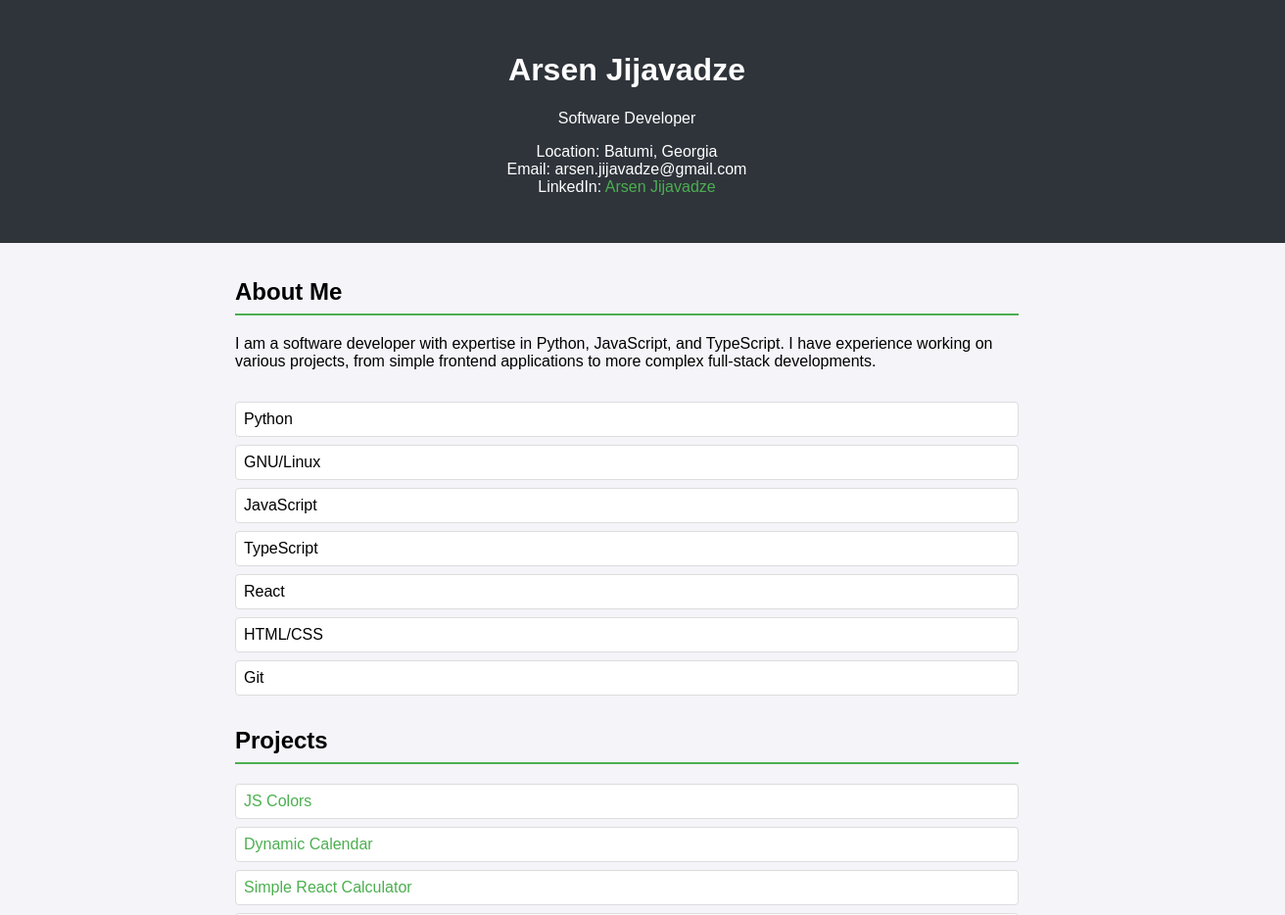
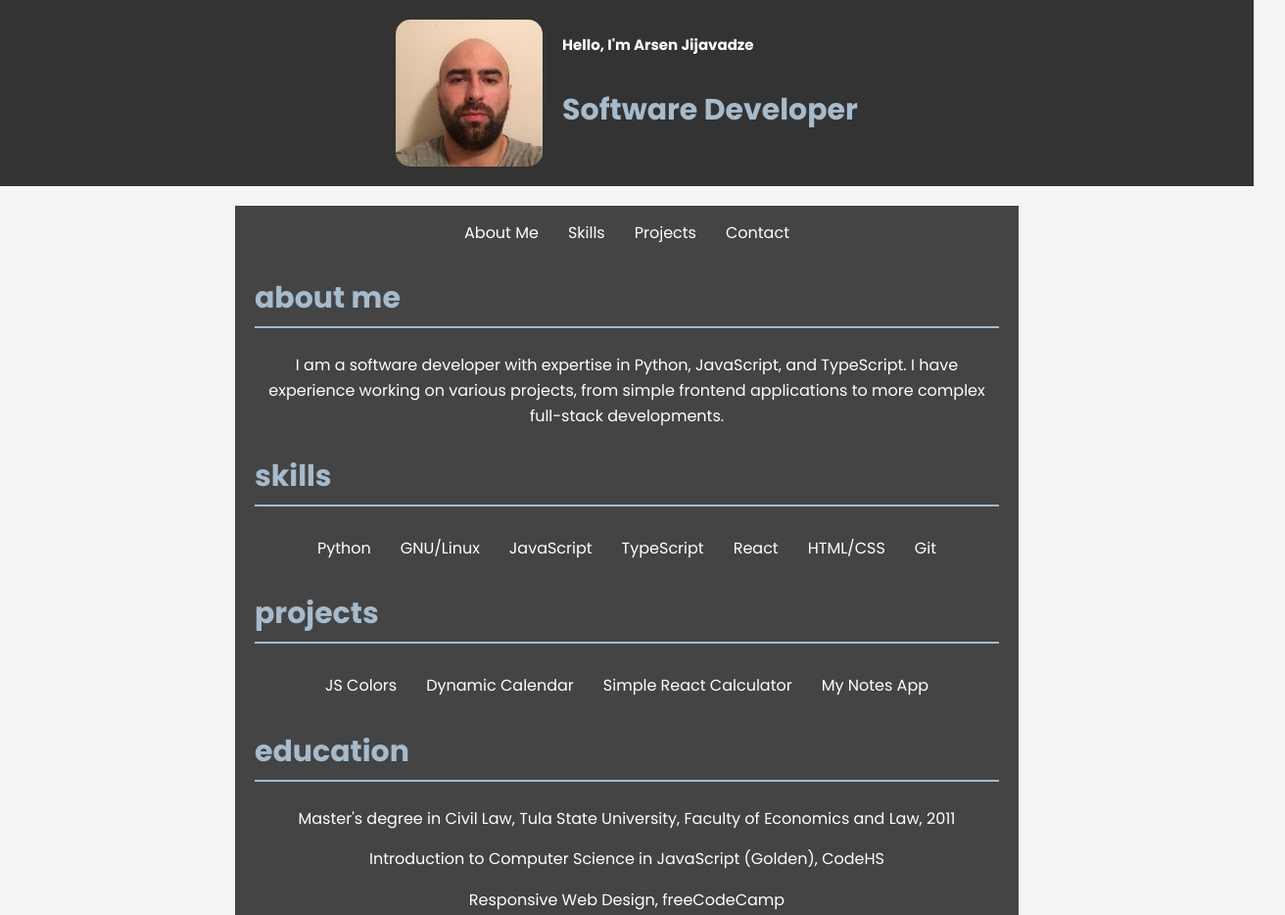
Before and after one commit to arsenjijavadze/rsschool-cv, a plain HTML site: page index.html in a window 1280 px wide. Shown: the top 934 px of the page at 98% size, 1312 px wide, since content can reach past the window. Drawn offline with Linux system fonts and the light colour scheme.

Commit message:
feat: Update content structure and refined CSS styles

```diff
--- a/index.html
+++ b/index.html
@@ -1,32 +1,39 @@
 <!DOCTYPE html>
 <html lang="en">
+
 <head>
   <meta charset="UTF-8">
   <meta name="viewport" content="width=device-width, initial-scale=1">
-  <title>CV</title>
+  <title>CV - Arsen Jijavadze</title>
   <link href="styles.css" rel="stylesheet">
+  <link href="https://fonts.googleapis.com/css2?family=Poppins:wght@300;400;500;700&display=swap" rel="stylesheet">
 </head>
+
 <body>
   <header>
+    <div class="profile">
+      <img src="img/my-photo.jpg" alt="Arsen Jijavadze" class="profile-photo">
       <div>
-      <h1>Arsen Jijavadze</h1>
+        <h1>Hello, I'm Arsen Jijavadze</h1>
         <p>Software Developer</p>
       </div>
-    <div>
-      <p>
-        Location: Batumi, Georgia<br>
-        Email: arsen.jijavadze@gmail.com<br>
-        LinkedIn: <a href="https://www.linkedin.com/">Arsen Jijavadze</a>
-      </p>
     </div>
   </header>
-  <main>
+  <nav class="container">
+    <ul>
+      <li><a href="#about">About Me</a></li>
+      <li><a href="#skills">Skills</a></li>
+      <li><a href="#projects">Projects</a></li>
+      <li><a href="#contact">Contact</a></li>
+    </ul>
+    <main class="container">
       <section id="about">
         <h2>About Me</h2>
         <p>I am a software developer with expertise in Python, JavaScript, and TypeScript. I have experience working on
           various projects, from simple frontend applications to more complex full-stack developments.</p>
       </section>
       <section id="skills">
+        <h2>Skills</h2>
         <ul>
           <li>Python</li>
           <li>GNU/Linux</li>
@@ -46,14 +53,40 @@
           <li><a href="https://github.com/arsenjijavadze/my_notes_app">My Notes App</a></li>
         </ul>
       </section>
+      <section id="education">
+        <h2>Education</h2>
+        <p>Master's degree in Civil Law, Tula State University, Faculty of Economics and Law, 2011</p>
+        <p>Introduction to Computer Science in JavaScript (Golden), CodeHS</p>
+        <p>Responsive Web Design, freeCodeCamp</p>
+      </section>
+      <section id="language">
+        <h2>Language</h2>
+        <p>Georgian - Native</p>
+        <p>English - B1</p>
+        <p>Russian - Fluent</p>
+      </section>
+      <section id="code-example">
+        <h2>Code Example</h2>
+        <pre><code>
+// JavaScript example code
+function descendingOrder(n){
+  return +n.toString().split('').map(elem => +elem).sort((a, b) => b - a).join('');
+}
+      </code></pre>
+      </section>
       <section id="contact">
         <h2>Contact</h2>
         <p>Email: <a href="mailto:arsen.jijavadze@gmail.com">arsen.jijavadze@gmail.com</a></p>
         <p>GitHub: <a href="https://github.com/arsenjijavadze">arsenjijavadze</a></p>
+        <p>LinkedIn: <a href="https://www.linkedin.com/">Arsen Jijavadze</a></p>
       </section>
     </main>
     <footer>
       <p>&copy; 2024 Arsen Jijavadze. All rights reserved.</p>
+      <p><a href="https://github.com/arsenjijavadze">GitHub</a></p>
+      <img src="img/rs-school-logo.svg" alt="Logo RSS" height="70" width="70">
+      <p><a href="https://rolling-scopes-school.github.io/">Rolling Scopes School</a></p>
     </footer>
 </body>
+
 </html>
--- a/styles.css
+++ b/styles.css
@@ -1,67 +1,125 @@
 body {
-    font-family: Arial, sans-serif;
+    font-family: 'Poppins', sans-serif;
+    line-height: 1.6;
     margin: 0;
     padding: 0;
-    box-sizing: border-box;
-    background-color: #f4f4f9;
+    background-color: #f4f4f4;
+    color: #333;
+}
+
+header {
+    background: #333;
+    color: #fff;
+    padding: 20px 0;
+    text-align: center;
+}
+
+header .profile {
     display: flex;
     justify-content: center;
     align-items: center;
-    flex-direction: column;
 }
 
-header, footer {
-    text-align: center;
-    padding: 2rem;
-    background-color: #2F343B;
-    color: white;
-    width: 100%;
+header .profile img {
+    border-radius: 15px;
+    margin-right: 20px;
+    width: 150px;
+    height: 150px;
+    object-fit: cover;
 }
 
-main {
-    padding: 1rem;
-    max-width: 800px;
-    width: 100%;
+header .profile div {
+    text-align: left;
+}
+header .profile div p {
+    font-size: 30px;
+    font-weight: bold;
+    color: #A6BBCC;
+}
+nav.container {
+    background: #444;
+    color: #fff;
+    padding: 10px 0;
+    text-align: center;
 }
 
-section {
-    margin-bottom: 2rem;
+nav.container ul {
+    list-style: none;
+    padding: 0;
+    margin: 0;
+    display: flex;
+    justify-content: center;
 }
 
-h2 {
-    border-bottom: 2px solid #4CAF50;
-    padding-bottom: 0.5rem;
+nav.container ul li {
+    margin: 0 15px;
 }
 
+nav.container ul li a {
+    color: #fff;
+    text-decoration: none;
+}
+
+nav.container ul li a:hover {
+    text-decoration: underline;
+}
+
+.container {
+    max-width: 800px;
+    margin: 20px auto;
+    padding: 0 20px;
+}
+h1 {
+    color: #fff;
+    font-size: 15px;
+}
+h2 {
+    color: #A6BBCC;
+    border-bottom: 2px solid #A6BBCC;
+    padding-bottom: 5px;
+    text-align: justify;
+    text-transform: lowercase;
+    font-weight: bold;
+    font-size: 30px;
+}
+
+
 ul {
-    list-style-type: none;
+    list-style: none;
     padding: 0;
 }
 
-li {
-    background-color: white;
-    margin: 0.5rem 0;
-    padding: 0.5rem;
-    border: 1px solid #ddd;
-    border-radius: 4px;
+ul li {
+    padding: 5px 0;
 }
 
 a {
+    color: #ffffff;
     text-decoration: none;
-    color: #4CAF50;
 }
 
 a:hover {
-    text-decoration: none;
-    color: #C77966;
+    text-decoration: underline;
 }
 
-@media (max-width: 600px) {
-    body {
-        padding: 1rem;
-    }
+footer {
+    background: #333;
+    color: #fff;
+    text-align: center;
+    padding: 10px 0;
+    margin-top: 20px;
+}
 
-    main {
-        padding: 0;
-    }
+footer img {
+    display: block;
+    margin: 0 auto;
 }
+
+footer a {
+    color: #fff;
+    text-decoration: none;
+}
+
+footer a:hover {
+    text-decoration: underline;
+}
```
Also changed, not shown: img/my-photo.jpg (added), img/rs-school-logo.svg (added). Lines whose indentation alone changed are shown as unchanged.
